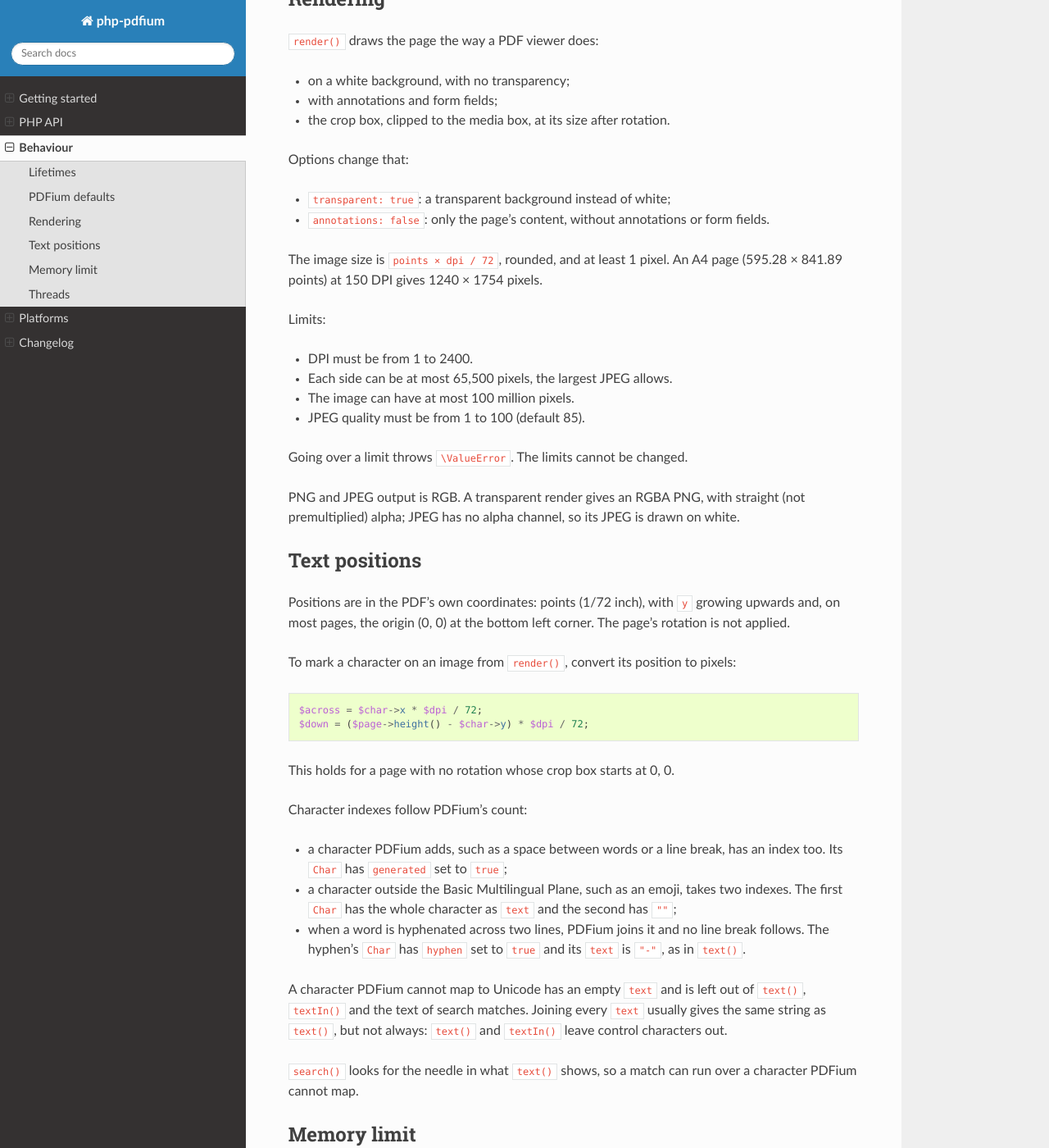
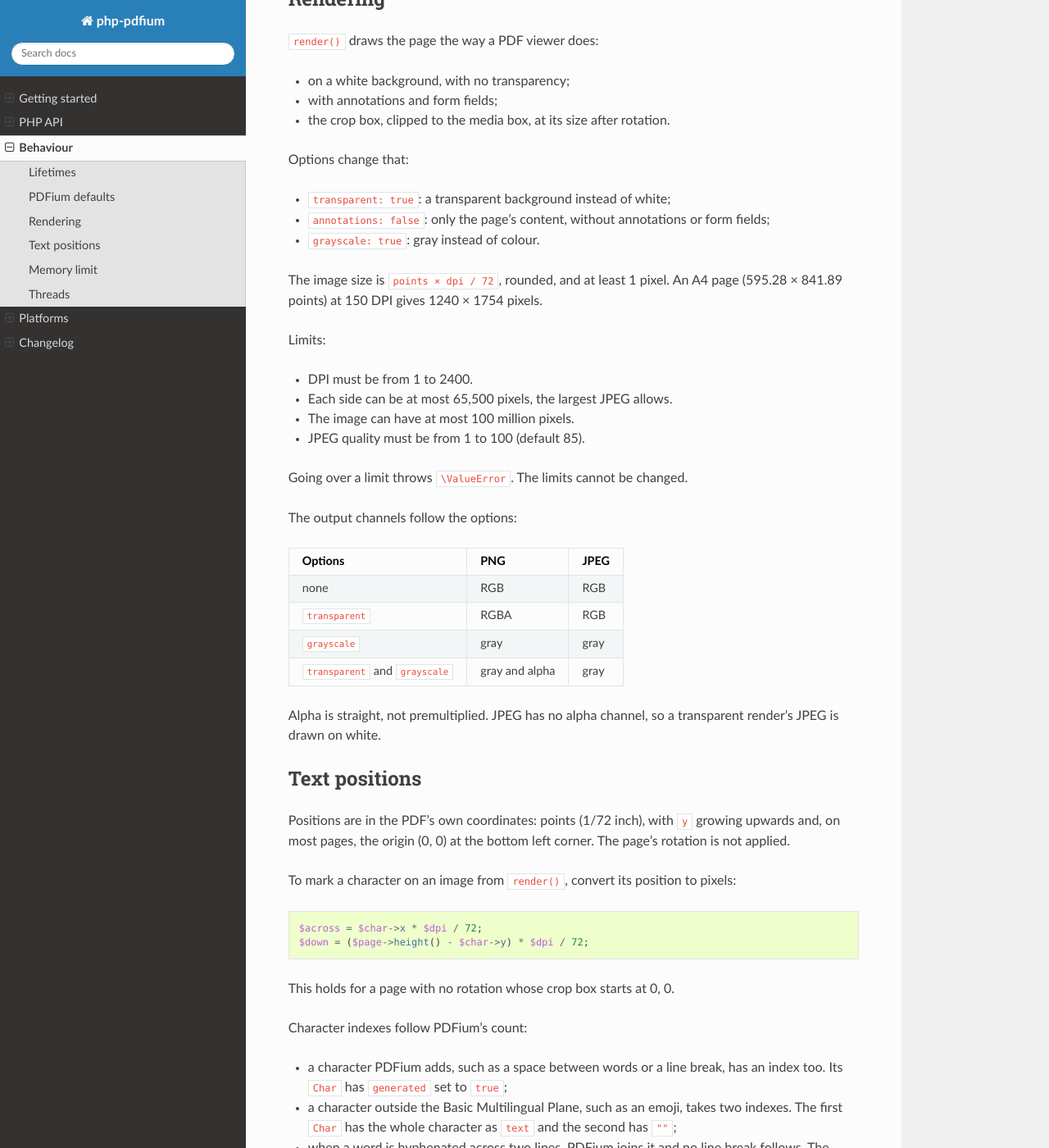
Before and after one commit to chaikivskyi/php-pdfium, a Sphinx documentation site: the page built from docs/behaviour.rst, in a window 1280 px wide and 1400 px high, scrolled down 1785 px. Shown: the whole window at 82% size. Built offline with Sphinx 7.4.7 and the Read the Docs theme 3.1.0, drawn with Linux system fonts in a browser that asks for light colours; cross-references to code outside the pages are shown as plain code; some of the changed text lies outside the part shown.

Commit message:
feat: render() option grayscale: true gives one-channel PNG and JPEG

```diff
--- a/docs/behaviour.rst
+++ b/docs/behaviour.rst
@@ -90,7 +90,8 @@ Rendering
 Options change that:
 
 - ``transparent: true``: a transparent background instead of white;
-- ``annotations: false``: only the page's content, without annotations or form fields.
+- ``annotations: false``: only the page's content, without annotations or form fields;
+- ``grayscale: true``: gray instead of colour.
 
 The image size is ``points × dpi / 72``, rounded, and at least 1 pixel. An A4 page
 (595.28 × 841.89 points) at 150 DPI gives 1240 × 1754 pixels.
@@ -104,8 +105,19 @@ Limits:
 
 Going over a limit throws ``\ValueError``. The limits cannot be changed.
 
-PNG and JPEG output is RGB. A transparent render gives an RGBA PNG, with straight (not
-premultiplied) alpha; JPEG has no alpha channel, so its JPEG is drawn on white.
+The output channels follow the options:
+
+==================================  ===============  =====
+Options                             PNG              JPEG
+==================================  ===============  =====
+none                                RGB              RGB
+``transparent``                     RGBA             RGB
+``grayscale``                       gray             gray
+``transparent`` and ``grayscale``   gray and alpha   gray
+==================================  ===============  =====
+
+Alpha is straight, not premultiplied. JPEG has no alpha channel, so a transparent render's JPEG is
+drawn on white.
 
 
 .. _text-positions:
@@ -152,7 +164,8 @@ first and throws :php:exc:`Pdfium\\MemoryException` instead, so you can catch it
 
 Rough memory needed:
 
-- ``render()``: about 7 bytes per pixel, 8 with ``transparent``.
+- ``render()``: about 7 bytes per pixel; 8 with ``transparent``, 5 with ``grayscale`` and 6 with
+  both.
 - ``text()``: about 8 bytes per character.
 - ``textIn()`` and ``textInEach()``: about 30 bytes per character on the page, whatever the
   rectangles, and about 600 bytes per rectangle.
@@ -169,10 +182,11 @@ long as it lives. ``unset()`` it when you are done with the page.
 
 .. note::
 
-   A :php:class:`Bitmap <Pdfium\\Bitmap>` holds its pixels (4 bytes each) in PHP memory for as long as
-   it lives, so they count toward ``memory_limit`` and show in ``memory_get_usage()``. Keeping many
-   large bitmaps can make the next ``render()`` throw ``MemoryException``. Save or encode a bitmap and
-   ``unset()`` it when you are done.
+   A :php:class:`Bitmap <Pdfium\\Bitmap>` holds its pixels (4 bytes each; 1 in grayscale, 2 in
+   transparent grayscale) in PHP memory for as long as it lives, so they count toward
+   ``memory_limit`` and show in ``memory_get_usage()``. Keeping many large bitmaps can make the next
+   ``render()`` throw ``MemoryException``. Save or encode a bitmap and ``unset()`` it when you are
+   done.
 
 
 .. _threads:
--- a/docs/changelog.rst
+++ b/docs/changelog.rst
@@ -9,6 +9,8 @@ Features:
 - ``Page::render()`` option ``annotations: false``: the page without annotations or form fields.
 - ``Page::render()`` option ``transparent: true``: a transparent background, with alpha in PNG
   output; JPEG is drawn on white.
+- ``Page::render()`` option ``grayscale: true``: a gray image, with one-channel PNG and JPEG output
+  (two channels, gray and alpha, in a transparent PNG).
 
 v0.2.0 (2026-11-15)
 -------------------
```
Also changed, not shown: docs/php_api.rst (+6 -3 lines), 5 other files.
